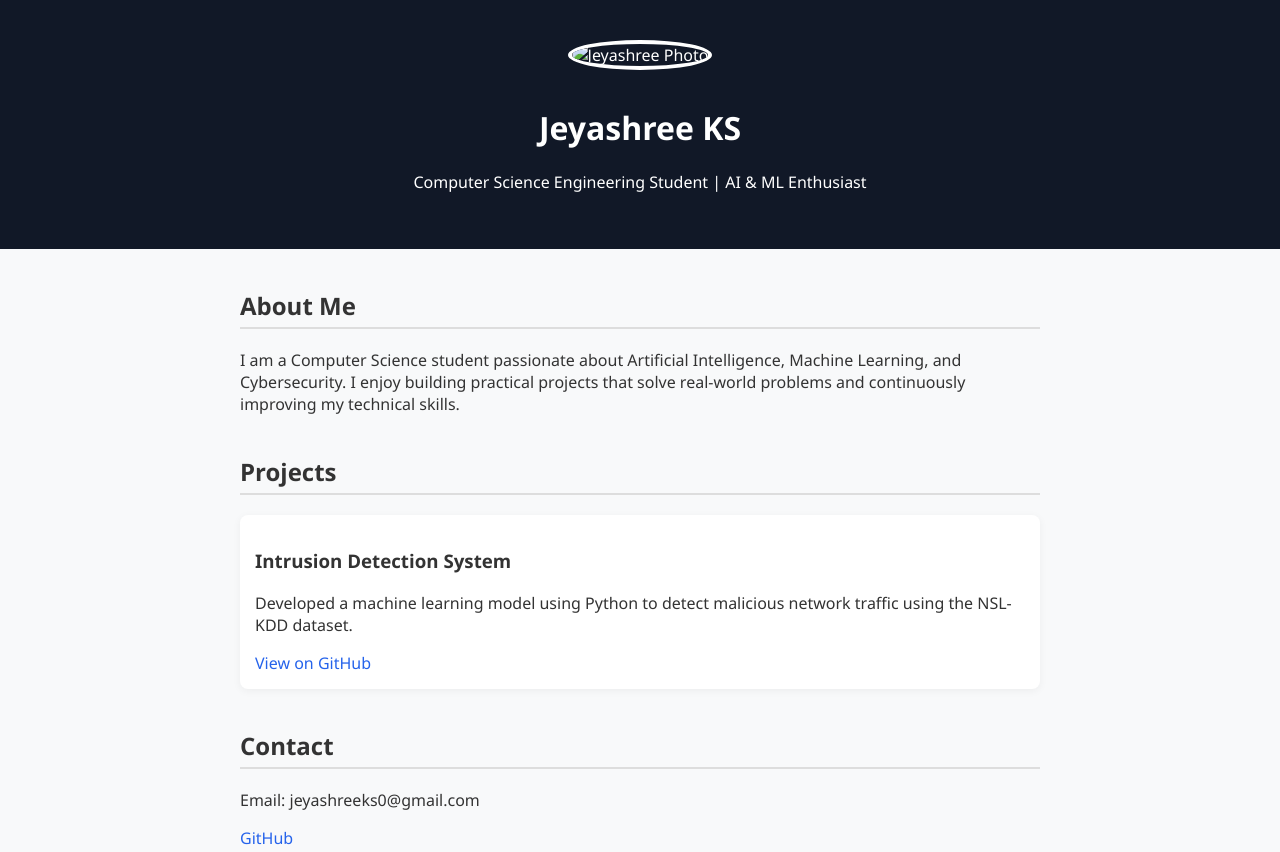
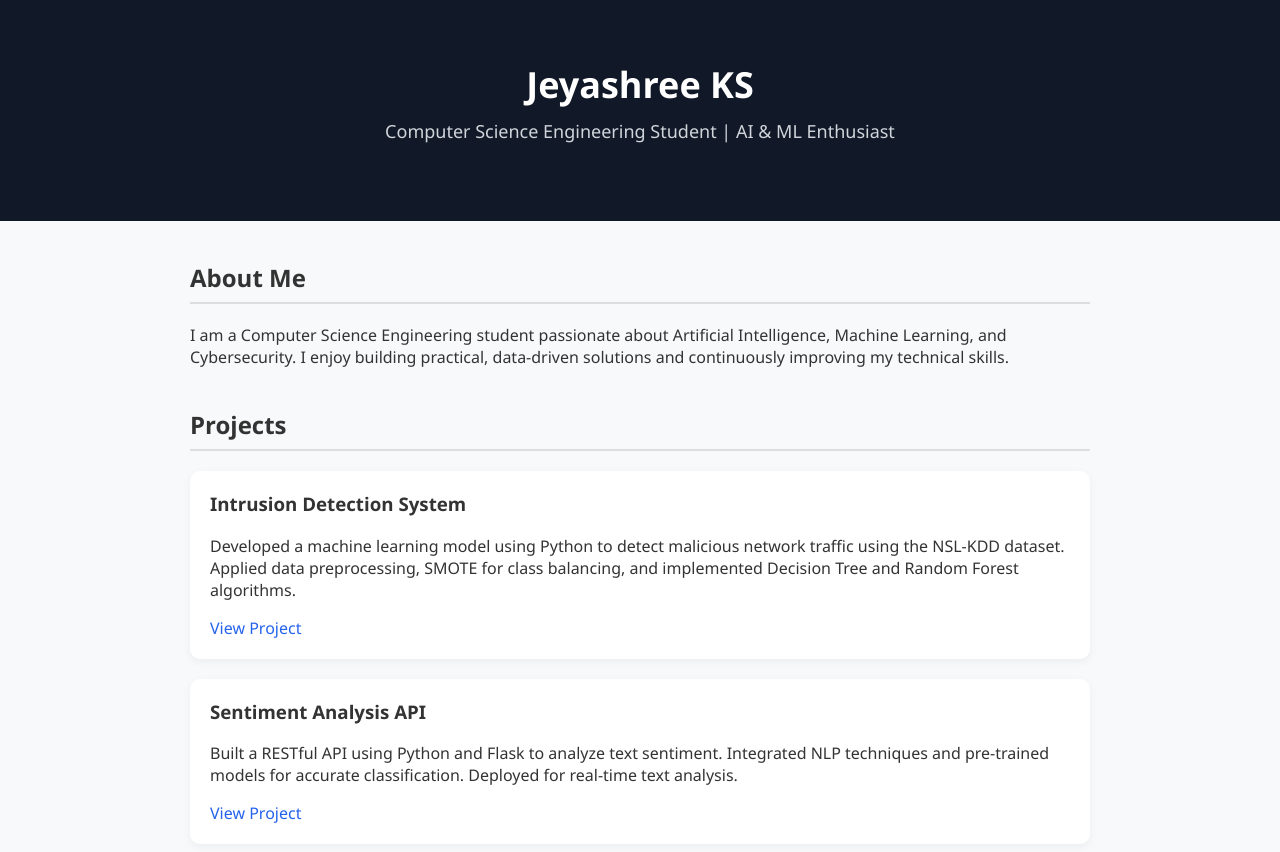
Before and after one commit to jeyashree-ks/jeyashree-ks.github.io, a plain HTML site: page index.html in a window 1280 px wide. Shown: the top 852 px of the page. Drawn offline with Linux system fonts and the light colour scheme.

Commit message:
Update index.html

```diff
--- a/index.html
+++ b/index.html
@@ -16,36 +16,43 @@
     header {
       background: #111827;
       color: white;
-      padding: 40px 20px;
+      padding: 60px 20px;
       text-align: center;
     }
 
-    header img {
-      width: 150px;
-      height: 150px;
-      border-radius: 50%;
-      object-fit: cover;
-      margin-bottom: 15px;
-      border: 4px solid white;
+    header h1 {
+      margin: 0;
+      font-size: 36px;
+    }
+
+    header p {
+      margin-top: 10px;
+      font-size: 18px;
+      color: #d1d5db;
     }
 
     section {
-      max-width: 800px;
+      max-width: 900px;
       margin: 40px auto;
       padding: 0 20px;
     }
 
     h2 {
       border-bottom: 2px solid #ddd;
-      padding-bottom: 5px;
+      padding-bottom: 8px;
+      margin-bottom: 20px;
     }
 
     .project {
       background: white;
-      padding: 15px;
-      margin-top: 15px;
-      border-radius: 8px;
-      box-shadow: 0 2px 8px rgba(0,0,0,0.05);
+      padding: 20px;
+      margin-bottom: 20px;
+      border-radius: 10px;
+      box-shadow: 0 3px 10px rgba(0,0,0,0.05);
+    }
+
+    .project h3 {
+      margin-top: 0;
     }
 
     a {
@@ -67,7 +74,6 @@
 <body>
 
 <header>
-  <img src="D:\certificate\photo.jpeg" alt="Jeyashree Photo">
   <h1>Jeyashree KS</h1>
   <p>Computer Science Engineering Student | AI & ML Enthusiast</p>
 </header>
@@ -75,9 +81,9 @@
 <section>
   <h2>About Me</h2>
   <p>
-    I am a Computer Science student passionate about Artificial Intelligence,
-    Machine Learning, and Cybersecurity. I enjoy building practical projects
-    that solve real-world problems and continuously improving my technical skills.
+    I am a Computer Science Engineering student passionate about Artificial Intelligence,
+    Machine Learning, and Cybersecurity. I enjoy building practical, data-driven solutions
+    and continuously improving my technical skills.
   </p>
 </section>
 
@@ -87,10 +93,21 @@
   <div class="project">
     <h3>Intrusion Detection System</h3>
     <p>
-      Developed a machine learning model using Python to detect malicious
-      network traffic using the NSL-KDD dataset.
+      Developed a machine learning model using Python to detect malicious network traffic
+      using the NSL-KDD dataset. Applied data preprocessing, SMOTE for class balancing,
+      and implemented Decision Tree and Random Forest algorithms.
     </p>
-    <a href="https://github.com/yourusername/projectname" target="_blank">View on GitHub</a>
+    <a href="https://github.com/yourusername/projectname" target="_blank">View Project</a>
+  </div>
+
+  <div class="project">
+    <h3>Sentiment Analysis API</h3>
+    <p>
+      Built a RESTful API using Python and Flask to analyze text sentiment.
+      Integrated NLP techniques and pre-trained models for accurate classification.
+      Deployed for real-time text analysis.
+    </p>
+    <a href="https://github.com/yourusername/projectname2" target="_blank">View Project</a>
   </div>
 
 </section>
```
